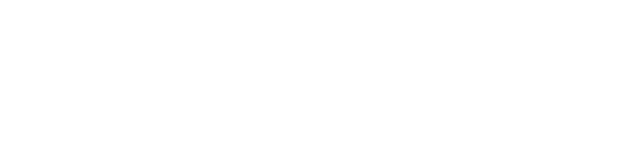
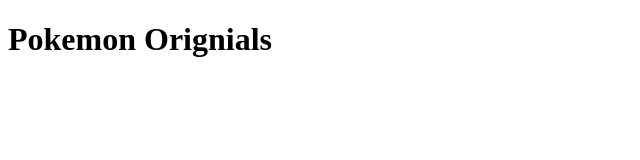
Before and after one commit to PedroMarungo/Fetch-pokemon-api, a plain HTML site: page index.html in a window 1280 px wide. Shown: the whole page, without its empty margins (0-640 px from the left). Drawn offline with Linux system fonts and the light colour scheme.

Commit message:
Added h1 with content 'pokemon originals'

```diff
--- a/index.html
+++ b/index.html
@@ -7,6 +7,8 @@
     <title>Original Pokemon 90s Edition</title>
   </head>
   <body>
-    <header class="site-header"></header>
+    <header class="site-header">
+      <h1>Pokemon Orignials</h1>
+    </header>
   </body>
 </html>
```
